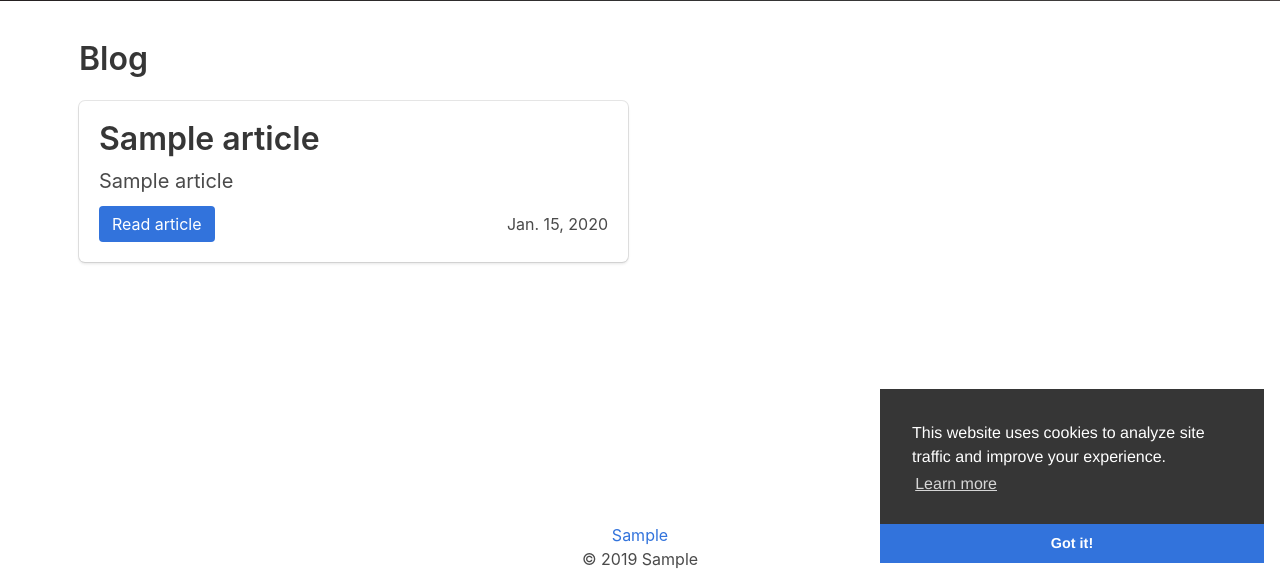
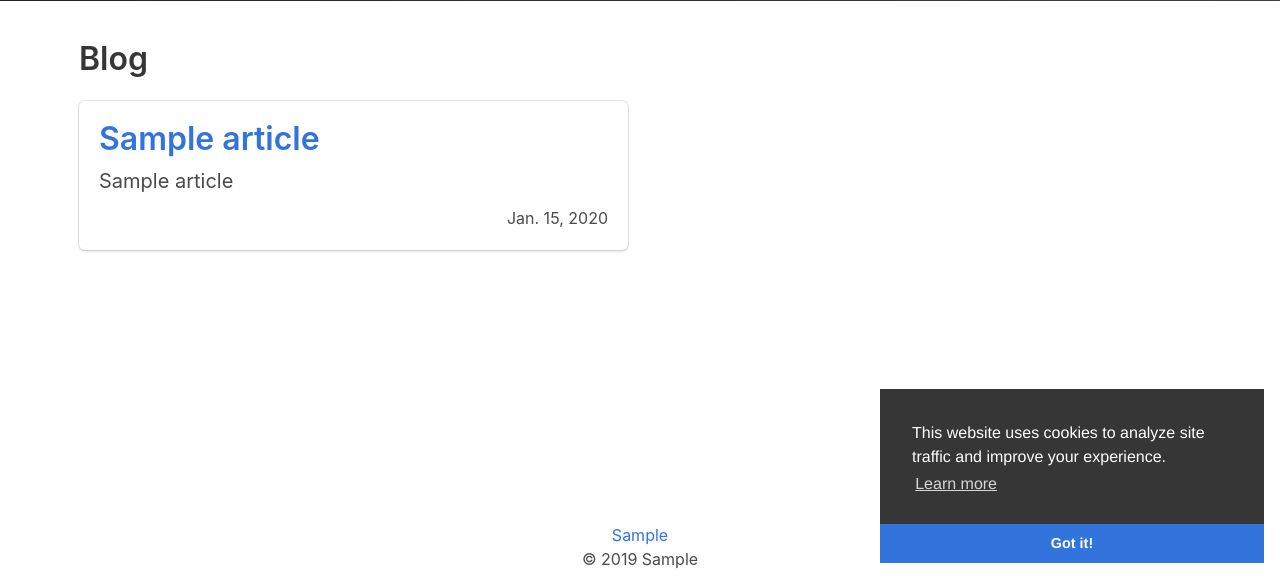
Before and after one commit to chrisx8/simple-personal-site, a Django app: page /blog/ in a window 1280 px wide. Shown: the part 221-800 px from the top of the page. Run offline with Django 3.2, Linux system fonts and the light colour scheme; tables that the repository leaves empty hold one stand-in row (values such as "Sample post").

Commit message:
ui update

```diff
--- a/blog/templates/blog.html
+++ b/blog/templates/blog.html
@@ -18,12 +18,11 @@
 <article class="media">
 <div class="media-content">
 <div class="content">
-<p class="title">{{ article.title }}</p>
+<p class="title"><a href="{% url 'view_article' id=article.id %}">{{ article.title }}</a></p>
 <p class="subtitle blog-subtitle">{{ article.subtitle }}</p>
-{% for tag in article.tag.all %}<a href="{% url 'filter_by_tag' tag=tag %}"><span class="tag is-medium">{{ tag }}</span>&nbsp;</a>{% endfor %}
 </div>
 <nav class="level">
-<div class="level-left"><a class="level-item button is-link blog-button" href="{% url 'view_article' id=article.id %}">Read article</a></div>
+<div class="level-left">{% for tag in article.tag.all %}<a href="{% url 'filter_by_tag' tag=tag %}"><span class="tag is-medium">{{ tag }}</span>&nbsp;</a>{% endfor %}</div>
 <div class="level-right blog-date"><span class="level-item">{{ article.last_edited }}</span></div>
 </nav>
 </div>
--- a/blog/templates/filter_by_tag.html
+++ b/blog/templates/filter_by_tag.html
@@ -14,12 +14,11 @@
 <article class="media">
 <div class="media-content">
 <div class="content">
-<p class="title">{{ article.title }}</p>
+<p class="title"><a href="{% url 'view_article' id=article.id %}">{{ article.title }}</a></p>
 <p class="subtitle blog-subtitle">{{ article.subtitle }}</p>
-{% for tag in article.tag.all %}<a href="{% url 'filter_by_tag' tag=tag %}"><span class="tag is-medium">{{ tag }}</span>&nbsp;</a>{% endfor %}
 </div>
 <nav class="level">
-<div class="level-left"><a class="level-item button is-link" href="{% url 'view_article' id=article.id %}">Read article</a></div>
+<div class="level-left">{% for tag in article.tag.all %}<a href="{% url 'filter_by_tag' tag=tag %}"><span class="tag is-medium">{{ tag }}</span>&nbsp;</a>{% endfor %}</div>
 <div class="level-right blog-date"><span class="level-item">{{ article.last_edited }}</span></div>
 </nav>
 </div>
--- a/projects/models.py
+++ b/projects/models.py
@@ -21,7 +21,6 @@ class Project(models.Model):
     embed = models.ForeignKey(Embed, on_delete=models.CASCADE, null=True, blank=True,
                               help_text="When both are selected, only embedded media will show.")
     url = models.URLField(verbose_name='Project URL', null=False, blank=True)
-    url_description = models.CharField(verbose_name='URL Label', max_length=50, default='View Project', blank=True)
     posted = models.DateField(auto_now_add=True)
 
     class Meta:
```
Also changed, not shown: homepage/templates/home.html (+7 -7 lines), projects/templates/projects.html (+4 -4 lines), projects/migrations/0003_remove_project_url_description.py (added).
